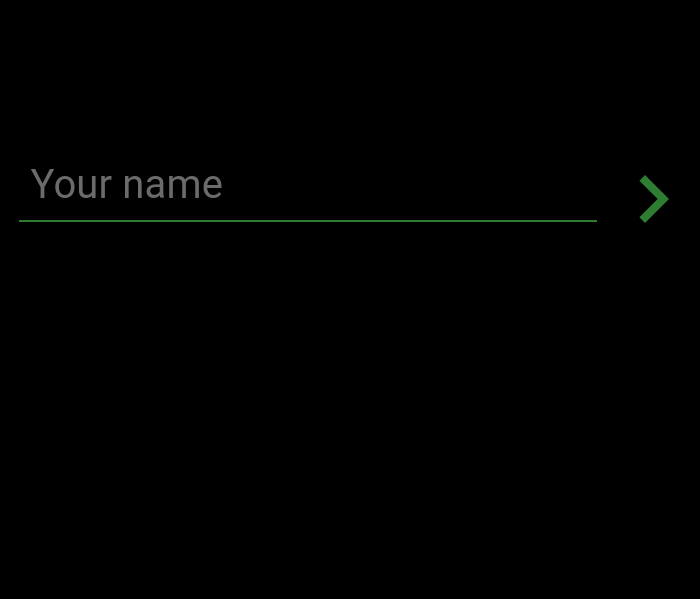
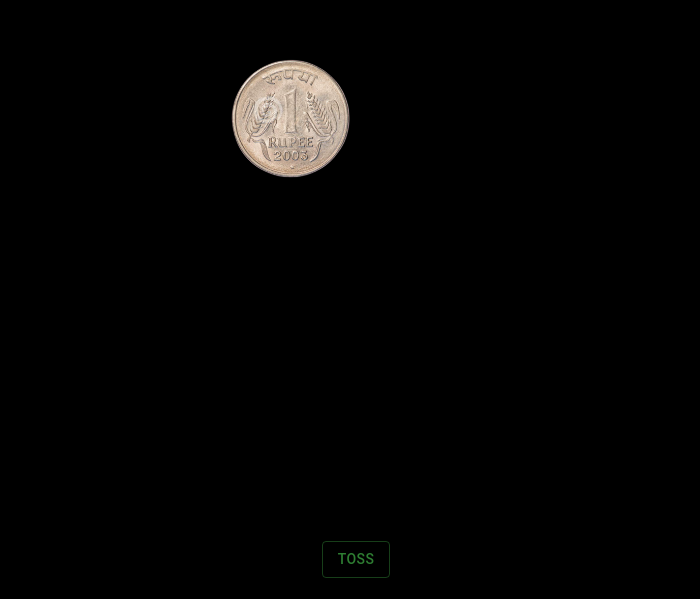
Before and after one commit to meta-ankit-kumar/Advanced-Tic-Tac-Toe, a React (Create React App) app in the folder tic-tac-toe/: page / in a window 1280 px wide. Shown: the part 201-800 px from the top of the page, without its empty margins (284-984 px from the left). Built offline with nearby package versions, Linux system fonts and the light colour scheme.

Commit message:
Add the coin animation

```diff
--- a/tic-tac-toe/src/components/main/main.component.jsx
+++ b/tic-tac-toe/src/components/main/main.component.jsx
@@ -1,10 +1,11 @@
 import { useState } from 'react';
 import { PAGE_NAME } from '../../shared/constants';
-import { Form } from '../form/form.component';
+// import { Form } from '../form/form.component';
 import { Game } from '../game/game.component';
 import { PlayVsComputer } from '../playVsComputer/playVsComputer.component';
 import { PlayVsFriend } from '../playVsFriend/playVsFriend.component';
 import { Selection } from '../selection/selection.component';
+import { Toss } from '../toss/toss.component';
 // import Loading from '../loading/loading.component';
 
 
@@ -14,14 +15,17 @@ import { Selection } from '../selection/selection.component';
  * @param {*} props Properties
  */
 export const Main = () => {
-	const [name, setName] = useState('');
+	const [name] = useState('');
 	const [currentPage, setCurrentPage] = useState(PAGE_NAME.FORM);
 
 	const getComponentAccordingToCurrentPage = (currentPage) => {
 		switch (currentPage) {
 		case PAGE_NAME.FORM:
 			return (
-				<Form name={name} setName={setName} placeholder='Your name' setCurrentPage={setCurrentPage}/>
+				<>
+					<Toss/>
+
+				</>
 			);
 		case PAGE_NAME.GAME:
 			return (<Game name={name}/>);
--- a/tic-tac-toe/src/components/playVsFriend/playVsFriend.component.jsx
+++ b/tic-tac-toe/src/components/playVsFriend/playVsFriend.component.jsx
@@ -1,10 +1,13 @@
 import { useState } from 'react';
 import { Form } from '../form/form.component';
+import { Toss } from '../toss/toss.component';
 // eslint-disable-next-line react/prop-types
 export const PlayVsFriend = () => {
 	const [friendName, setFriendName] = useState('');
 	if (friendName.length)
-		return (<h1>Friend {friendName}</h1>);
+		return (
+			<Toss/>
+		);
 	return (
 		<Form name={friendName} placeholder="Your Friend's Name" setName={setFriendName}/>
 	);
--- /dev/null
+++ b/tic-tac-toe/src/components/toss/toss.component.jsx
@@ -0,0 +1,59 @@
+import { Button } from '@mui/material';
+import { useState } from 'react';
+import './toss.css';
+
+
+const getStyleClass = (tossState) => {
+	switch (tossState) {
+	case 'NOT_STARTED':
+		return 'tail-side coin';
+	case 'IN_PROGRESS':
+		return 'tail-side coin-animation coin';
+	case 'HEAD_WON':
+		return 'head-side coin';
+	case 'TAIL_WON':
+		return 'tail-side coin';
+	default:
+		break;
+	}
+};
+
+const wait = async (time) => {
+	return new Promise(resolve => {
+		setTimeout(resolve, time);
+	});
+};
+
+const tossCoin = async () => {
+	console.log('In tossCoin function');
+	await wait(4800);
+	const result = Math.floor((Math.random() * 2) + 1);
+	if (result === 1)
+		return 'TAIL_WON';
+	return 'HEAD_WON';
+};
+
+
+export const Toss = () => {
+	const [tossState, setTossState] = useState('NOT_STARTED');
+
+	const handleButtonClick = async () => {
+		setTossState('IN_PROGRESS');
+		const result = await tossCoin();
+		console.log('Result', result);
+		setTossState(result);
+	};
+	return (
+		<>
+			<div className='toss-container'>
+				<div className={getStyleClass(tossState)}>
+				</div>
+			</div>
+			<>
+				<div className='button-container'>
+					<Button onClick={() => handleButtonClick()} color='success' variant="outlined">Toss</Button>
+				</div>
+			</>
+		</>
+	);
+};
--- /dev/null
+++ b/tic-tac-toe/src/components/toss/toss.css
@@ -0,0 +1,44 @@
+.coin-animation {
+	animation-name: rotate-and-transform-coin;
+	animation-duration: 5s;
+}
+
+.coin {
+	width: 20%;
+	height: 8rem;
+	position: absolute;
+	background-size: contain;
+	background-repeat: no-repeat;
+}
+.tail-side {
+	background-image: url('../../../public/coin-front.png');
+}
+
+.head-side {
+	background-image: url('../../../public/coin-back.png');
+}
+
+@keyframes rotate-and-transform-coin {
+	30% {
+		transform: translateY(-400px) rotateX(1260deg);
+	}
+	100% {
+		transform: translateY(0px) rotateX(0deg);
+	}
+}
+
+.toss-container {
+	display: flex;
+	width: 100%;
+	align-items: center;
+	justify-content: center;
+	height: 80vh;
+}
+
+.button-container {
+	display: flex;
+	width: 100%;
+	align-items: center;
+	justify-content: center;
+
+}
```
Also changed, not shown: tic-tac-toe/public/coin-back.png (added), tic-tac-toe/public/coin-front.png (added).
